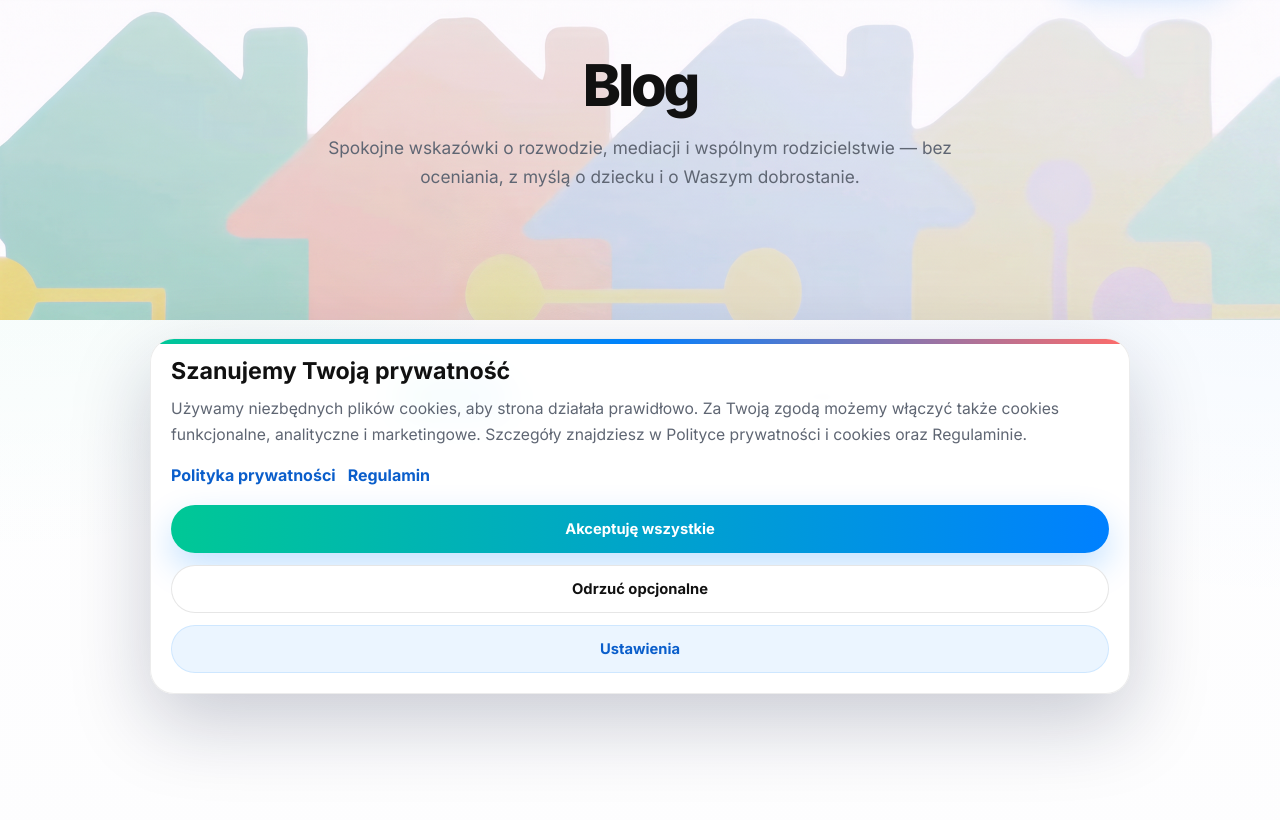
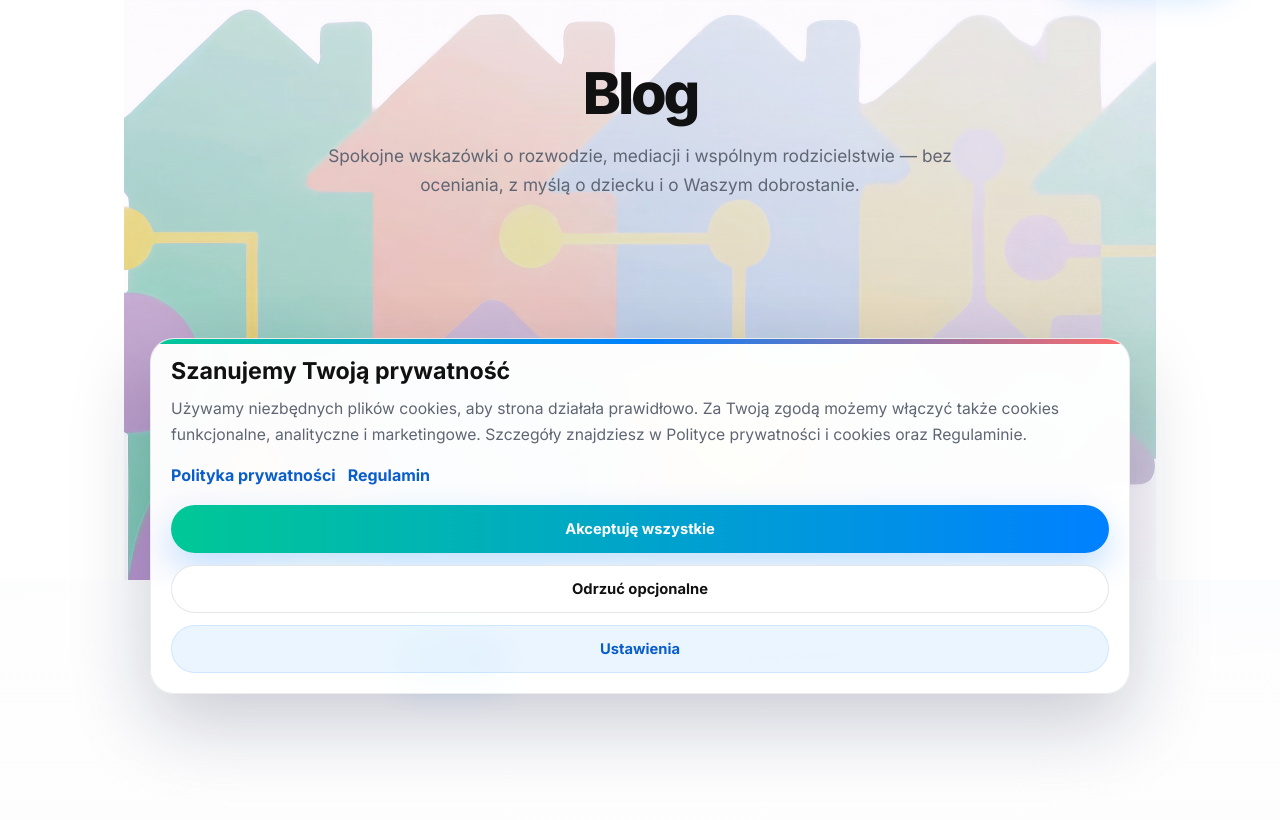
Before and after one commit to coparentes-cmd/coparentes-site, a PHP site: page /blog/index.html in a window 1280 px wide. Shown: the part 88-908 px from the top of the page. Run offline with PHP 8.4, Linux system fonts and the light colour scheme.

Commit message:
Restore full blog hero artwork with slight proportional height trim
Bring back the uncropped 1:1 image display and scale it down slightly
with max-height instead of object-fit cover.

Co-authored-by: coparentes-cmd <coparentes-cmd@users.noreply.github.com>

```diff
--- a/blog/index.html
+++ b/blog/index.html
@@ -13,7 +13,7 @@
   <link href="https://fonts.googleapis.com/css2?family=Inter:wght@400;500;600;700;800&display=swap" rel="stylesheet" />
   <link rel="stylesheet" href="../css/style.css?v=blog-1" />
   <link rel="stylesheet" href="../css/mobile.css?v=blog-nav-1" />
-  <link rel="stylesheet" href="../css/blog.css?v=blog-5" />
+  <link rel="stylesheet" href="../css/blog.css?v=blog-6" />
 </head>
 <body class="blog-page">
   <header class="site-header" id="siteHeader">
--- a/css/blog.css
+++ b/css/blog.css
@@ -27,16 +27,17 @@ body.blog-page {
   margin: 0 0 8px;
   text-align: center;
   background-color: #fff;
-  overflow: hidden;
 }
 
 .blog-hero__art {
   grid-area: 1 / 1;
-  width: 100%;
-  height: clamp(200px, 28vw, 320px);
   display: block;
-  object-fit: cover;
-  object-position: center top;
+  width: auto;
+  max-width: 100%;
+  height: auto;
+  max-height: clamp(210px, 51vw, 580px);
+  margin-inline: auto;
+  justify-self: center;
   pointer-events: none;
   user-select: none;
 }
@@ -48,7 +49,7 @@ body.blog-page {
   justify-self: center;
   width: 100%;
   max-width: 720px;
-  padding: clamp(36px, 5vw, 56px) 20px clamp(24px, 4vw, 40px);
+  padding: clamp(40px, 6vw, 64px) 20px clamp(28px, 5vw, 48px);
 }
 
 .blog-hero__title {
```
